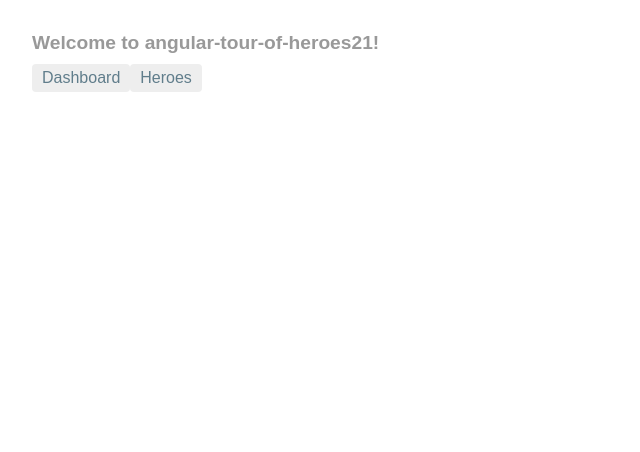
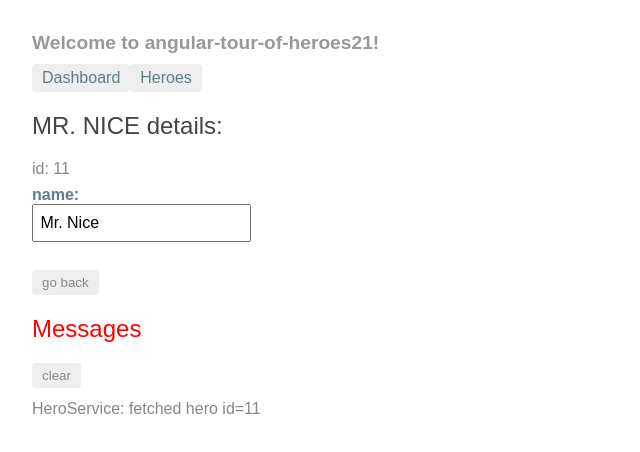
Before and after one commit to piotrturski/angular7-tutorial, an Angular app: page /detail/11 in a window 1280 px wide. Before the commit this address led to /. Shown: the top 452 px of the page, without its empty margins (0-640 px from the left). Built offline with nearby package versions, Linux system fonts and the light colour scheme.

Commit message:
navigate to hero-details from 2 different components

```diff
--- a/src/app/app-routing.module.ts
+++ b/src/app/app-routing.module.ts
@@ -1,3 +1,4 @@
+import { HeroDetailComponent } from './hero-detail/hero-detail.component';
 import { HeroesComponent } from './heroes/heroes.component';
 import { NgModule } from '@angular/core';
 import { RouterModule, Routes } from "@angular/router";
@@ -6,7 +7,8 @@ import { DashboardComponent } from './dashboard/dashboard.component';
 const routes: Routes = [
   {path: 'heroes', component: HeroesComponent},
   {path: 'dashboard', component: DashboardComponent},
-  { path: '', redirectTo: '/dashboard', pathMatch: 'full' },
+  {path: '', redirectTo: '/dashboard', pathMatch: 'full' },
+  {path: 'detail/:id', component: HeroDetailComponent },
 ];
 
 @NgModule({
--- a/src/app/dashboard/dashboard.component.html
+++ b/src/app/dashboard/dashboard.component.html
@@ -1,6 +1,6 @@
 <h3>Top Heroes</h3>
 <div class="grid grid-pad">
-  <a *ngFor="let hero of heroes" class="col-1-4">
+  <a *ngFor="let hero of heroes" class="col-1-4" routerLink="/detail/{{hero.id}}">
     <div class="module hero">
       <h4>{{hero.name}}</h4>
     </div>
--- a/src/app/hero-detail/hero-detail.component.css
+++ b/src/app/hero-detail/hero-detail.component.css
@@ -0,0 +1,30 @@
+label {
+  display: inline-block;
+  width: 3em;
+  margin: .5em 0;
+  color: #607D8B;
+  font-weight: bold;
+}
+input {
+  height: 2em;
+  font-size: 1em;
+  padding-left: .4em;
+}
+button {
+  margin-top: 20px;
+  font-family: Arial;
+  background-color: #eee;
+  border: none;
+  padding: 5px 10px;
+  border-radius: 4px;
+  cursor: pointer;
+  cursor: hand;
+}
+button:hover {
+  background-color: #cfd8dc;
+}
+button:disabled {
+  background-color: #eee;
+  color: #ccc;
+  cursor: auto;
+}
--- a/src/app/hero-detail/hero-detail.component.html
+++ b/src/app/hero-detail/hero-detail.component.html
@@ -6,4 +6,5 @@
       <input [(ngModel)]="hero.name" placeholder="name">
     </label>
   </div>
+  <button (click)="goBack()">go back</button>
 </div>
--- a/src/app/hero-detail/hero-detail.component.ts
+++ b/src/app/hero-detail/hero-detail.component.ts
@@ -1,5 +1,8 @@
+import { HeroService } from './../hero.service';
 import { Component, OnInit, Input } from '@angular/core';
 import { Hero } from '../heroes/hero';
+import { ActivatedRoute } from '@angular/router';
+import { Location } from '@angular/common';
 
 @Component({
   selector: 'app-hero-detail',
@@ -10,9 +13,23 @@ export class HeroDetailComponent implements OnInit {
 
   @Input() hero: Hero
 
-  constructor() { }
+  constructor(
+    private route: ActivatedRoute,
+    private heroService: HeroService,
+    private location: Location) { }
 
   ngOnInit() {
+    this.getHero()
+  }
+
+  getHero(): void {
+    const id = +this.route.snapshot.paramMap.get('id');
+    this.heroService.getHero(id)
+      .subscribe(hero => this.hero = hero);
+  }
+
+  goBack(): void {
+    this.location.back();
   }
 
 }
--- a/src/app/hero.service.ts
+++ b/src/app/hero.service.ts
@@ -9,11 +9,16 @@ import { Observable, of } from 'rxjs';
 })
 export class HeroService {
 
-getHeroes(): Observable<Hero[]> {
-  // TODO: send the message _after_ fetching the heroes
-  this.messageService.add('HeroService: fetched heroes');
-  return of(HEROES)
-}
+  getHeroes(): Observable<Hero[]> {
+    // TODO: send the message _after_ fetching the heroes
+    this.messageService.add('HeroService: fetched heroes');
+    return of(HEROES)
+  }
+
+  getHero(id: number): Observable<Hero> {
+    this.messageService.add(`HeroService: fetched hero id=${id}`)
+    return of(HEROES.find(h => h.id === id))
+  }
 
   constructor(private messageService: MessageService) { }
 }
--- a/src/app/heroes/heroes.component.css
+++ b/src/app/heroes/heroes.component.css
@@ -1,7 +1,3 @@
-.selected {
-    background-color: #CFD8DC !important;
-    color: white;
-  }
 .heroes {
   margin: 0 0 2em 0;
   list-style-type: none;
@@ -9,28 +5,33 @@
   width: 15em;
 }
 .heroes li {
+  position: relative;
   cursor: pointer;
-    position: relative;
-    left: 0;
   background-color: #EEE;
   margin: .5em;
   padding: .3em 0;
   height: 1.6em;
   border-radius: 4px;
 }
-  .heroes li.selected:hover {
-    background-color: #BBD8DC !important;
-    color: white;
-  }
+
 .heroes li:hover {
   color: #607D8B;
   background-color: #DDD;
   left: .1em;
 }
-  .heroes .text {
+
+.heroes a {
+  color: #888;
+  text-decoration: none;
   position: relative;
-    top: -3px;
+  display: block;
+  width: 250px;
 }
+
+.heroes a:hover {
+  color:#607D8B;
+}
+
 .heroes .badge {
   display: inline-block;
   font-size: small;
@@ -42,6 +43,8 @@
   left: -1px;
   top: -4px;
   height: 1.8em;
+  min-width: 16px;
+  text-align: right;
   margin-right: .8em;
   border-radius: 4px 0 0 4px;
 }
--- a/src/app/heroes/heroes.component.html
+++ b/src/app/heroes/heroes.component.html
@@ -1,8 +1,8 @@
 <h2>My Heroes</h2>
 <ul class="heroes">
-  <li *ngFor="let hero of heroes" (click)="onClick(hero)" [class.selected]="hero === selectedHero" >
-    <span class="badge">{{hero.id}}</span> {{hero.name}}
+  <li *ngFor="let hero of heroes" >
+    <a routerLink="/detail/{{hero.id}}">
+      <span class="badge">{{hero.id}}</span> {{hero.name}}
+    </a>
   </li>
 </ul>
-
-<app-hero-detail [hero]="selectedHero"></app-hero-detail>
--- a/src/app/heroes/heroes.component.ts
+++ b/src/app/heroes/heroes.component.ts
@@ -9,12 +9,7 @@ import { Hero } from './hero';
 })
 export class HeroesComponent implements OnInit {
 
-  selectedHero: Hero
   heroes: Hero[]
-
-  onClick(hero: Hero): void {
-    this.selectedHero = hero
-  }
 
   getHeroes(): void {
     this.heroService.getHeroes()
```
Lines whose indentation alone changed are shown as unchanged.
